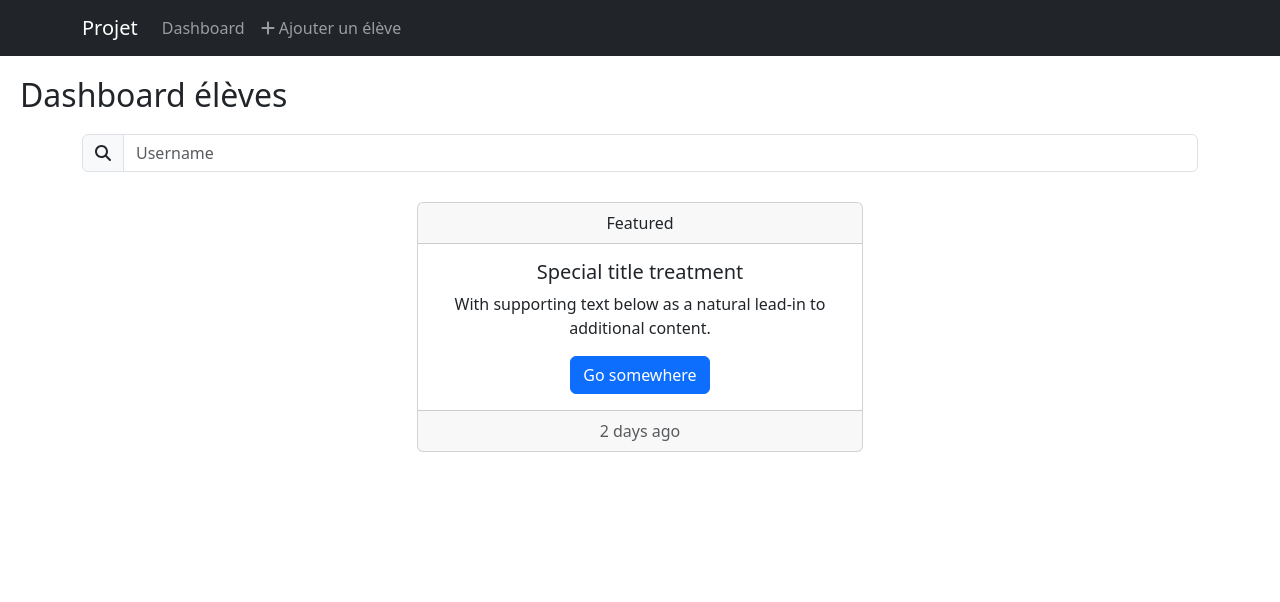
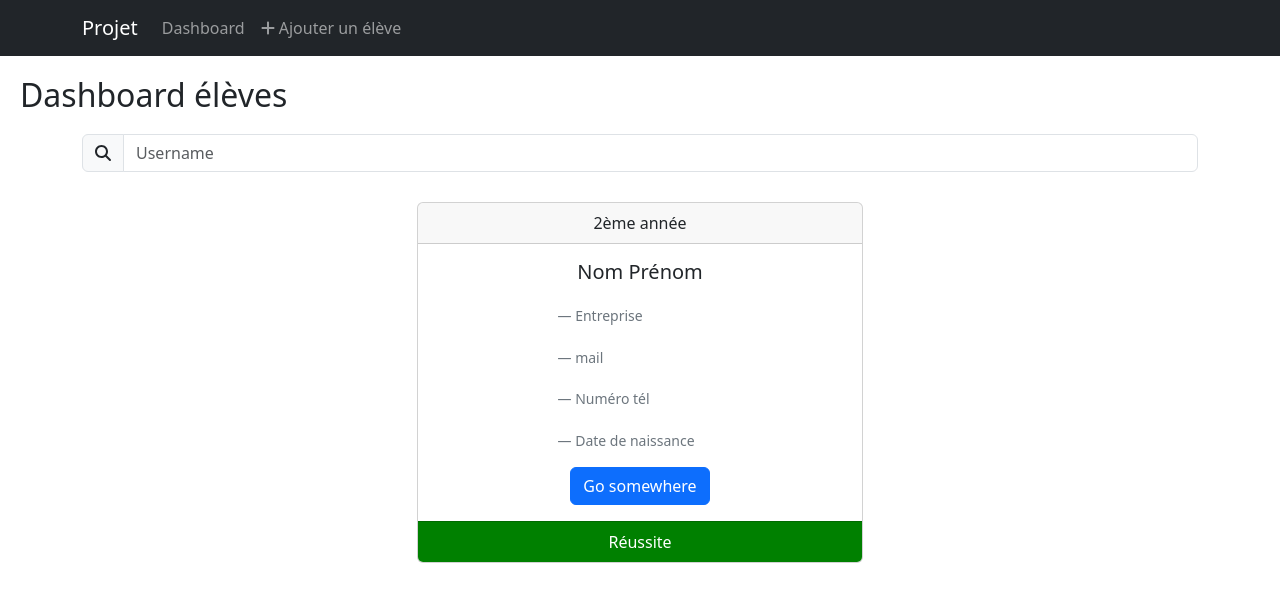
Before and after one commit to adbme/347-PROJET-APP-MULTI-CONTENEUR, a React (Create React App) app in the folder front/: page / in a window 1280 px wide. Shown: the top 602 px of the page. Built offline with nearby package versions, Linux system fonts and the light colour scheme.

Commit message:
dashboard card student

```diff
--- a/front/src/components/dashboardStudent.jsx
+++ b/front/src/components/dashboardStudent.jsx
@@ -25,15 +25,24 @@ const DashboardStudent = () => {
         />
       </InputGroup>
       <Card className="text-center card">
-      <Card.Header>Featured</Card.Header>
+      <Card.Header>2ème année</Card.Header>
       <Card.Body>
-        <Card.Title>Special title treatment</Card.Title>
-        <Card.Text>
-          With supporting text below as a natural lead-in to additional content.
+        <Card.Title>Nom Prénom</Card.Title>
+        <Card.Text className="blockquote-footer">
+          Entreprise
+        </Card.Text>
+        <Card.Text className="blockquote-footer">
+          mail
+        </Card.Text>
+        <Card.Text className="blockquote-footer">
+          Numéro tél
+        </Card.Text>
+        <Card.Text className="blockquote-footer">
+          Date de naissance
         </Card.Text>
         <Button variant="primary">Go somewhere</Button>
       </Card.Body>
-      <Card.Footer className="text-muted">2 days ago</Card.Footer>
+      <Card.Footer  style={{backgroundColor: "green", color: "white"}}>Réussite</Card.Footer>
     </Card>
 </div>
     </div>
--- a/front/src/styles/card.css
+++ b/front/src/styles/card.css
@@ -1,3 +1,12 @@
 .card{
 margin: 30px 30% 0px 30%;
 }
+.blockquote-footer{
+    margin-top: 5%;
+    display: flex;
+   margin-left: 30%;
+  }
+
+  .text-muted{
+    color: green;
+  }
```
Also changed, not shown: front/src/styles/App.css (line endings or trailing spaces).
